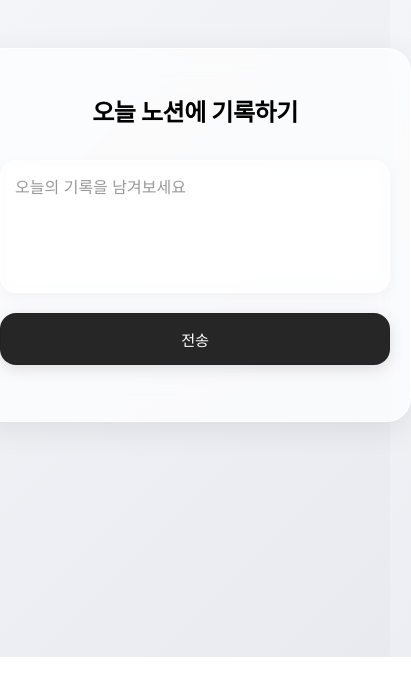
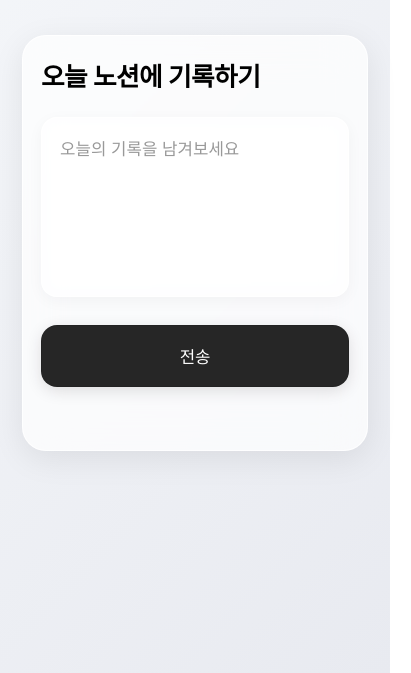
Before and after one commit to eungyeong-julie/notion-notes, a website: page public/index.html in a window 390 px wide. Shown: the part 187-860 px from the top of the page, 411 px wide, since content can reach past the window. Drawn offline with Linux system fonts and the light colour scheme.

Commit message:
Fix timezone + formatting changes

```diff
--- a/public/index.html
+++ b/public/index.html
@@ -3,6 +3,7 @@
 <head>
   <meta charset="UTF-8">
   <title>오늘 기록하기</title>
+  <meta name="viewport" content="width=device-width, initial-scale=1.0">
   <link rel="stylesheet" href="style.css">
 </head>
 <body>
--- a/public/style.css
+++ b/public/style.css
@@ -1,17 +1,27 @@
+<!DOCTYPE html>
+<html lang="ko">
+<head>
+  <meta charset="UTF-8">
+  <meta name="viewport" content="width=device-width, initial-scale=1.0">
+  <title>중앙 정렬 레이아웃</title>
+  <style>
     /* 페이지 전체 레이아웃 */
-body {
+    html, body {
       margin: 0;
       padding: 0;
+      height: 100%;
+    }
+    body {
       font-family: 'Pretendard', -apple-system, BlinkMacSystemFont, system-ui, sans-serif;
       display: flex;
-justify-content: center;
-align-items: center;
-flex-direction: column;
+      justify-content: center;   /* 가로 가운데 정렬 */
+      align-items: center;       /* 세로 가운데 정렬 */
       min-height: 100vh;
       background: linear-gradient(135deg, #f5f7fa 0%, #e8eaf0 100%);
       color: #000000;
+      padding: 40px 16px;        /* 상하 여백 추가 */
+      box-sizing: border-box;
     }
-
     /* 컨테이너 박스 */
     .container {
       width: 100%;
@@ -19,30 +29,30 @@
       background: rgba(255, 255, 255, 0.7);
       backdrop-filter: blur(20px);
       -webkit-backdrop-filter: blur(20px);
-padding: 48px 32px;
-text-align: center;
+      padding: 32px 24px;
       border-radius: 24px;
       border: 1px solid rgba(255, 255, 255, 0.8);
       box-shadow: 0 8px 32px rgba(0, 0, 0, 0.08);
+      display: flex;
+      flex-direction: column;
+      box-sizing: border-box;
     }
-
     /* 타이틀 */
     h1 {
       font-size: 2rem;
       font-weight: 600;
-margin-bottom: 32px;
+      margin: 0 0 24px 0;
       line-height: 1.3;
       letter-spacing: -0.02em;
       color: #000000;
     }
-
     /* 텍스트 입력창 */
     textarea {
       width: 100%;
-padding: 16px;
+      padding: 18px;
       border-radius: 16px;
       border: 1px solid rgba(255, 255, 255, 0.6);
-font-size: 1rem;
+      font-size: 1.05rem;
       line-height: 1.6;
       resize: none;
       outline: none;
@@ -54,84 +64,106 @@
       color: #000000;
       box-sizing: border-box;
       box-shadow: 0 4px 16px rgba(0, 0, 0, 0.04);
+      flex: 1;
+      min-height: 180px;
     }
-
     textarea:focus {
       border: 1px solid rgba(0, 0, 0, 0.2);
       background: rgba(255, 255, 255, 0.7);
       box-shadow: 0 8px 24px rgba(0, 0, 0, 0.08);
       transform: translateY(-2px);
     }
-
     textarea::placeholder {
       color: #999999;
     }
-
     /* 버튼 */
     button {
       width: 100%;
-padding: 16px 0;
+      padding: 18px 0;
       background: rgba(0, 0, 0, 0.85);
       backdrop-filter: blur(10px);
       -webkit-backdrop-filter: blur(10px);
       border: 1px solid rgba(0, 0, 0, 0.1);
       border-radius: 16px;
       color: #ffffff;
-font-size: 1rem;
+      font-size: 1.05rem;
       font-weight: 500;
       cursor: pointer;
-margin-top: 16px;
+      margin-top: 24px;
       transition: all 0.3s ease;
       font-family: 'Pretendard', -apple-system, BlinkMacSystemFont, system-ui, sans-serif;
       letter-spacing: -0.01em;
       box-shadow: 0 4px 16px rgba(0, 0, 0, 0.12);
     }
-
     button:hover {
       background: rgba(0, 0, 0, 0.95);
       box-shadow: 0 8px 24px rgba(0, 0, 0, 0.18);
       transform: translateY(-2px);
     }
-
     button:active {
       background: rgba(0, 0, 0, 1);
       transform: translateY(0);
     }
-
+    /* 결과 텍스트 */
     #result {
       margin-top: 24px;
       font-size: 0.95rem;
       color: #666666;
       line-height: 1.6;
     }
-
     /* 반응형 */
     @media (max-width: 600px) {
+      body {
+        padding: 32px 16px;
+      }
       .container {
-padding: 40px 24px;
+        padding: 28px 20px;
       }
-
       h1 {
-font-size: 1.75rem;
+        font-size: 1.8rem;
       }
-
       textarea {
-font-size: 1rem;
-padding: 14px;
+        font-size: 1.05rem;
+        padding: 18px;
       }
-
       button {
-padding: 14px 0;
-font-size: 0.95rem;
+        padding: 18px 0;
+        font-size: 1.05rem;
       }
     }
-
     @media (max-width: 480px) {
+      body {
+        padding: 28px 14px;
+      }
       .container {
-padding: 32px 20px;
+        padding: 24px 18px;
       }
-
       h1 {
-font-size: 1.5rem;
+        font-size: 1.6rem;
+        margin-bottom: 24px;
       }
     }
+  </style>
+</head>
+<body>
+  <div class="container">
+    <h1>간단한 텍스트 입력</h1>
+    <textarea placeholder="여기에 텍스트를 입력하세요..."></textarea>
+    <button onclick="handleSubmit()">제출하기</button>
+    <div id="result"></div>
+  </div>
+
+  <script>
+    function handleSubmit() {
+      const textarea = document.querySelector('textarea');
+      const result = document.getElementById('result');
+
+      if (textarea.value.trim()) {
+        result.textContent = `입력된 텍스트: "${textarea.value}"`;
+      } else {
+        result.textContent = '텍스트를 입력해주세요.';
+      }
+    }
+  </script>
+</body>
+</html>
```
Lines whose indentation alone changed are shown as unchanged.
